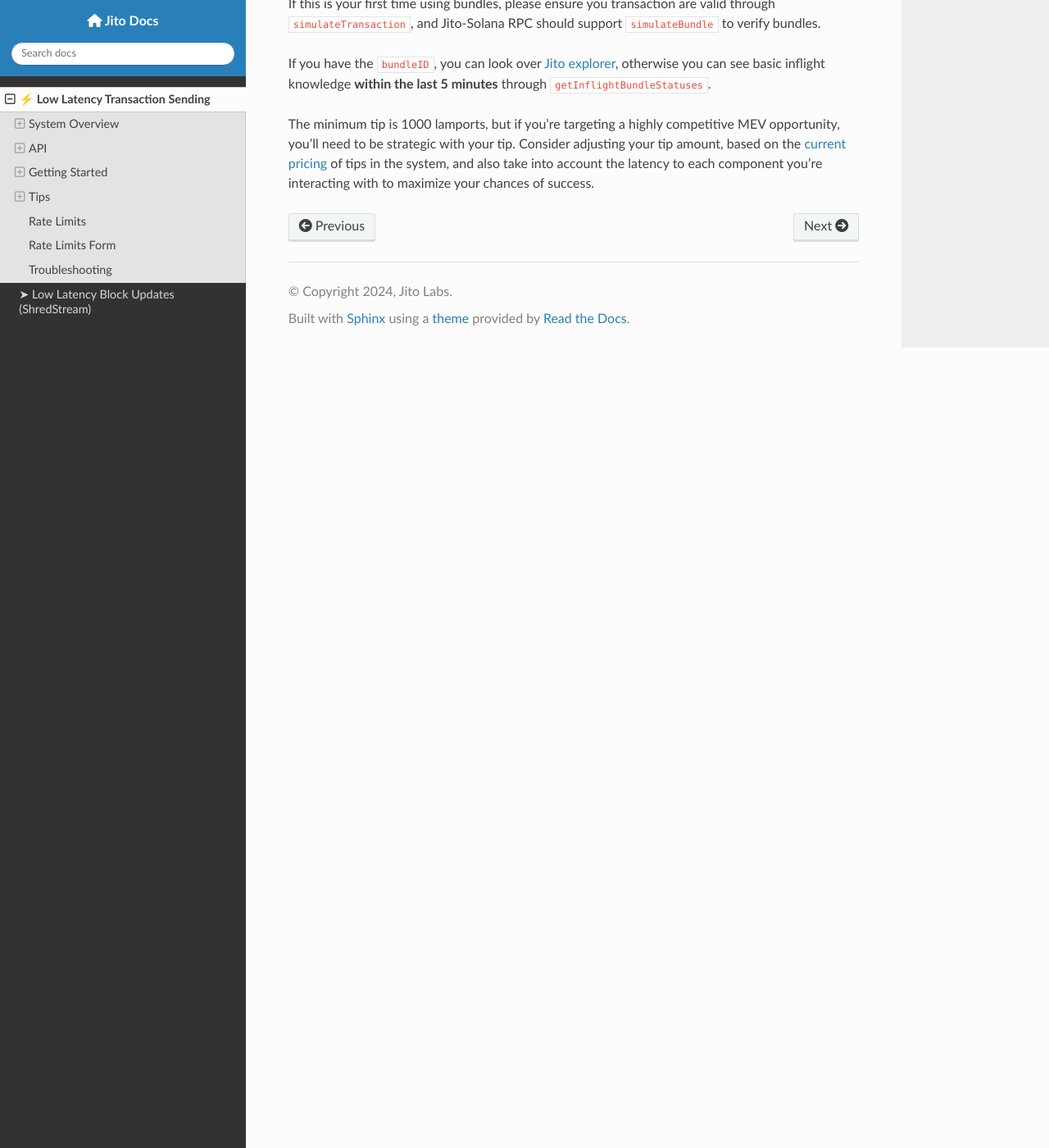
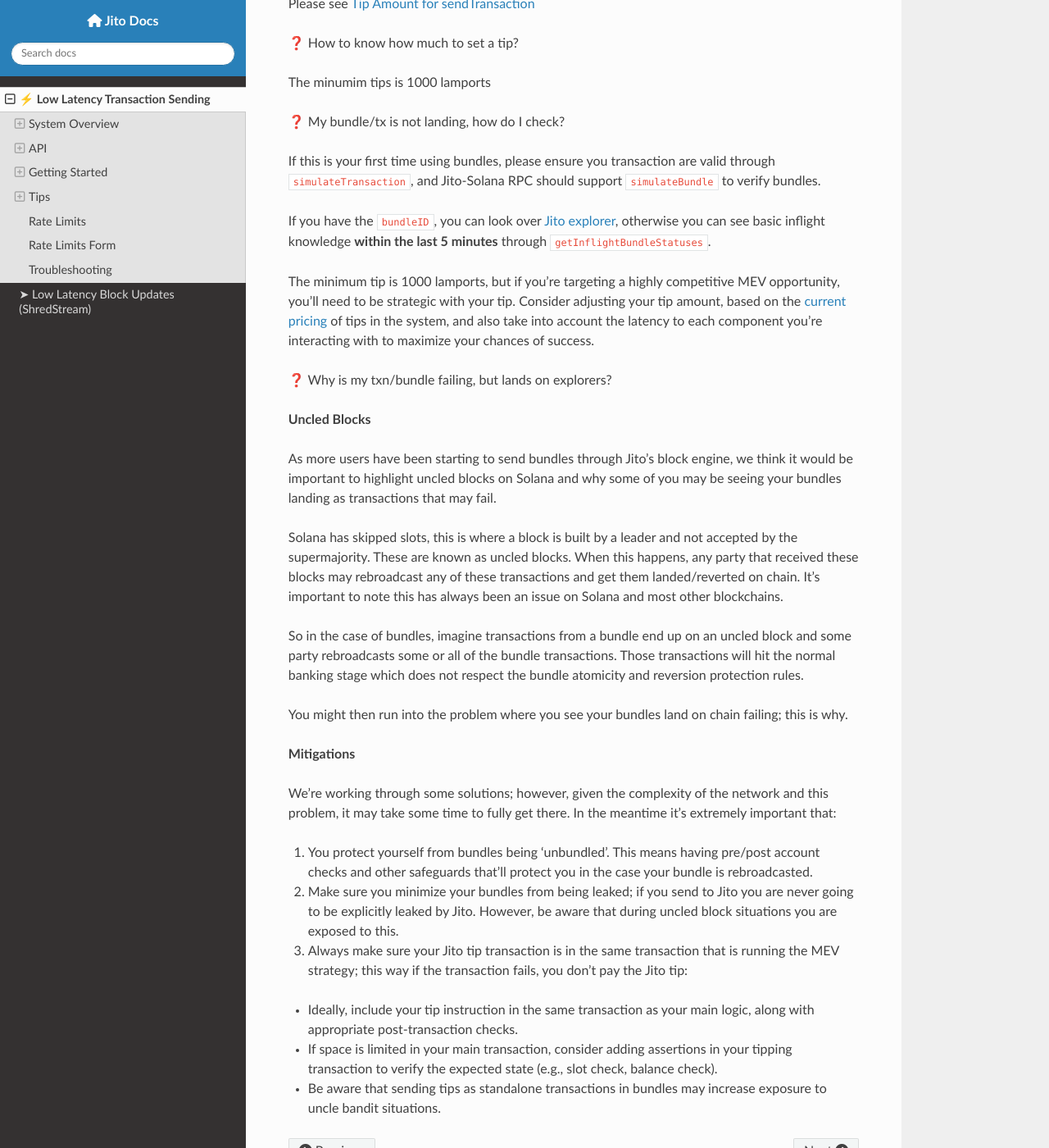
Before and after one commit to jito-labs/jito-docs, a Sphinx documentation site: the page built from docs/source/lowlatencytxnsend.md, in a window 1280 px wide and 1400 px high, scrolled down 14526 px. Shown: the whole window at 82% size. Built offline with Sphinx 7.4.7 and the Read the Docs theme 3.1.0, drawn with Linux system fonts in a browser that asks for light colours; some of the changed text lies outside the part shown.

Commit message:
uncle_updates (#28)

```diff
--- a/docs/source/lowlatencytxnsend.md
+++ b/docs/source/lowlatencytxnsend.md
@@ -431,6 +431,12 @@
 
 ## Tips
 
+**Best Practices for Tipping:**
+
+1. Integrate tip instructions within your main transaction alongside core logic.
+2. If transaction space is constrained, implement post-transaction checks or add assertions in a separate tipping transaction to verify expected states.
+3. Exercise caution when sending tips as standalone transactions in bundles, as this may increase vulnerability to uncle bandit scenarios.
+
 (tip-amount)=
 ### 🪙 Tip Amount
 
@@ -519,3 +525,27 @@
   If you have the `bundleID`, you can look over [Jito explorer](https://explorer.jito.wtf/), otherwise you can see basic inflight knowledge **within the last 5 minutes** through `getInflightBundleStatuses`.
 
   The minimum tip is 1000 lamports, but if you're targeting a highly competitive MEV opportunity, you'll need to be strategic with your tip. Consider adjusting your tip amount, based on the [current pricing](#get-tip-information) of tips in the system, and also take into account the latency to each component you're interacting with to maximize your chances of success.
+
+❓ Why is my txn/bundle failing, but lands on explorers?
+
+  **Uncled Blocks**
+
+  As more users have been starting to send bundles through Jito's block engine, we think it would be important to highlight uncled blocks on Solana and why some of you may be seeing your bundles landing as transactions that may fail.
+
+  Solana has skipped slots, this is where a block is built by a leader and not accepted by the supermajority. These are known as uncled blocks. When this happens, any party that received these blocks may rebroadcast any of these transactions and get them landed/reverted on chain. It's important to note this has always been an issue on Solana and most other blockchains.
+
+  So in the case of bundles, imagine transactions from a bundle end up on an uncled block and some party rebroadcasts some or all of the bundle transactions. Those transactions will hit the normal banking stage which does not respect the bundle atomicity and reversion protection rules.
+
+  You might then run into the problem where you see your bundles land on chain failing; this is why.
+
+  **Mitigations**
+
+  We're working through some solutions; however, given the complexity of the network and this problem, it may take some time to fully get there. In the meantime it's extremely important that:
+
+  1. You protect yourself from bundles being 'unbundled'. This means having pre/post account checks and other safeguards that'll protect you in the case your bundle is rebroadcasted.
+  2. Make sure you minimize your bundles from being leaked; if you send to Jito you are never going to be explicitly leaked by Jito. However, be aware that during uncled block situations you are exposed to this.
+  3. Always make sure your Jito tip transaction is in the same transaction that is running the MEV strategy; this way if the transaction fails, you don't pay the Jito tip:
+
+  - Ideally, include your tip instruction in the same transaction as your main logic, along with appropriate post-transaction checks.
+  - If space is limited in your main transaction, consider adding assertions in your tipping transaction to verify the expected state (e.g., slot check, balance check).
+  - Be aware that sending tips as standalone transactions in bundles may increase exposure to uncle bandit situations.
```
